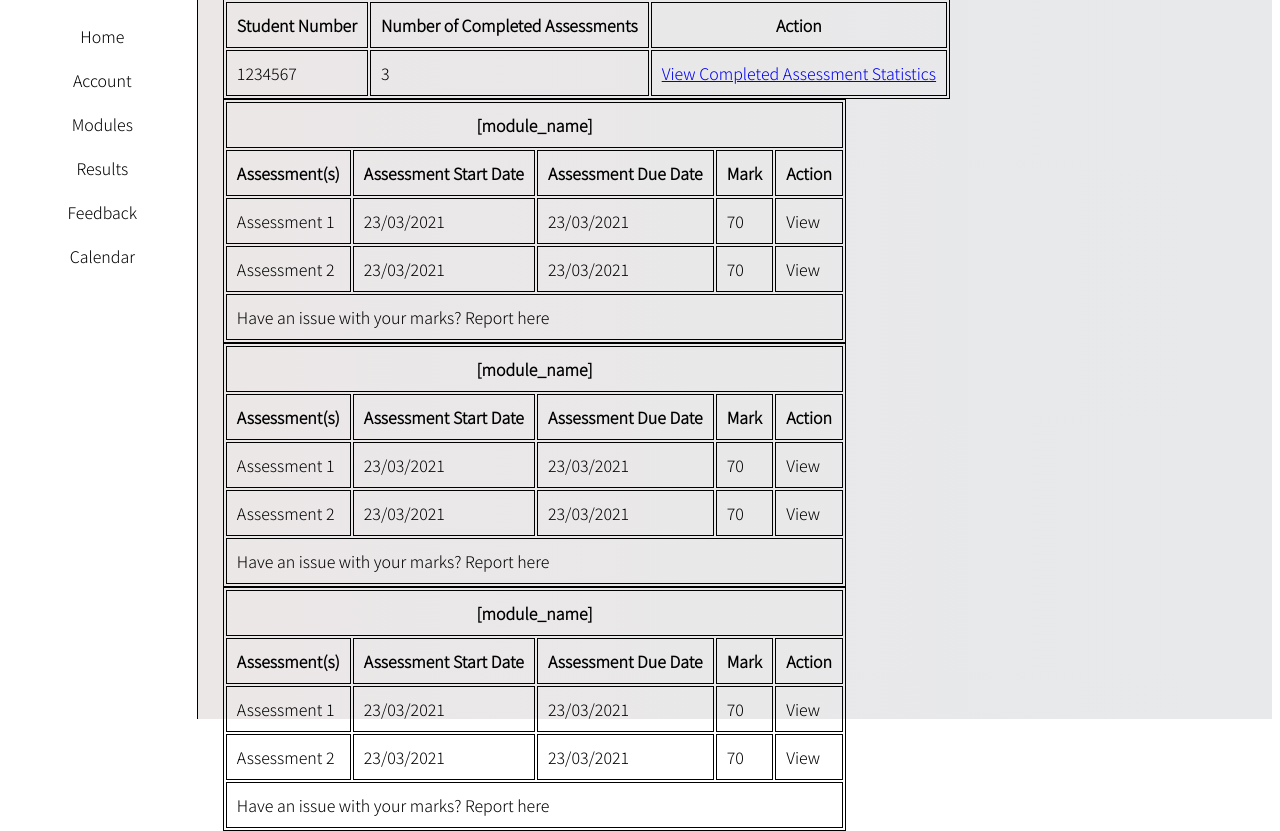
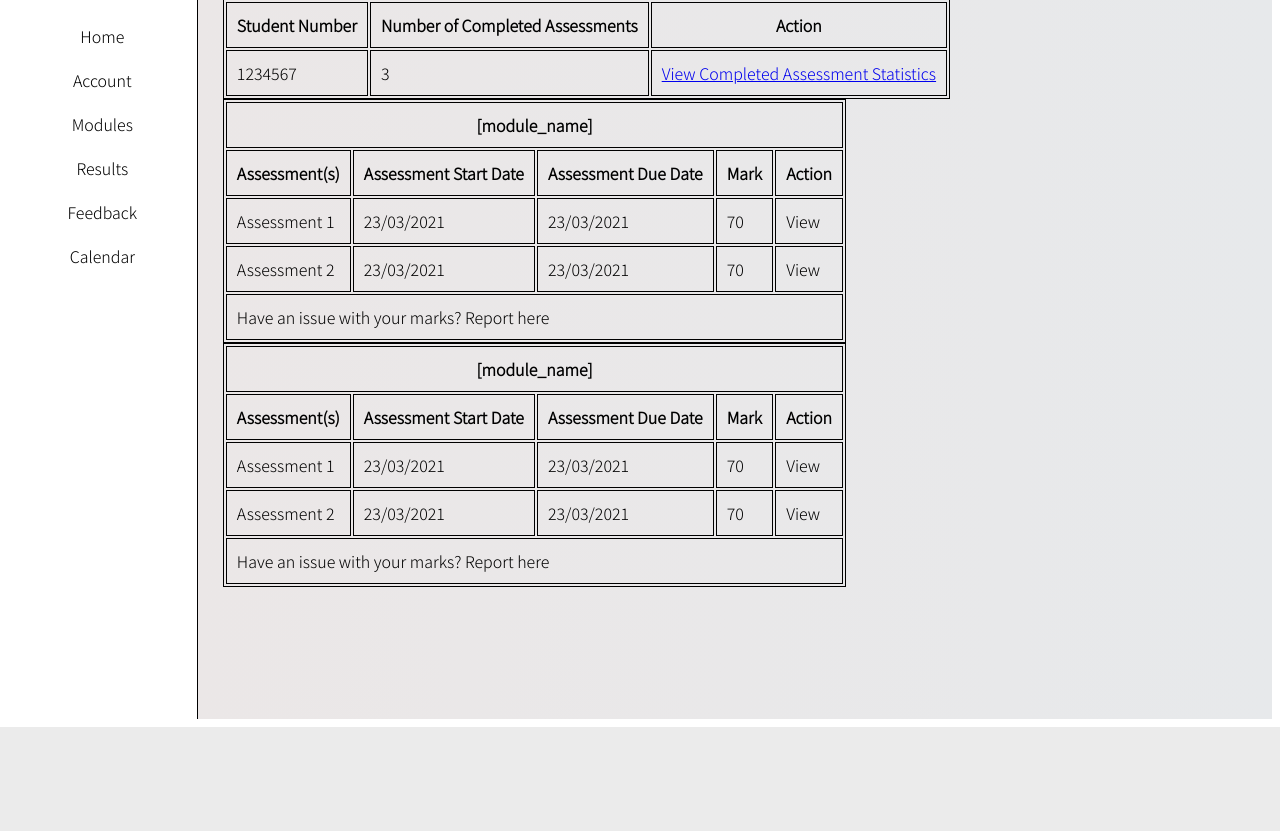
Before and after one commit to emmekay/Automated-Assessment-Tool---Group, a Flask app: template AssessmentApp/templates/my_assessments.html in a window 1280 px wide. Shown: the part 89-920 px from the top of the page. After the commit the page ends 816 px from the top, so only its background shows below. Run offline with Flask 2, Linux system fonts and the light colour scheme; the template is opened without the code that fills it, so the values that code supplies are empty.

Commit message:
Added My Assessments, Completed Assessments & Assessment Stats pages to routes.py and fixed links

```diff
--- a/AssessmentApp/templates/my_assessments.html
+++ b/AssessmentApp/templates/my_assessments.html
@@ -35,7 +35,7 @@
       <tr>
         <td>1234567</td>
         <td>3</td>
-        <td><a href="./completed_assessments.html">View Completed Assessment Statistics</a></td>
+        <td><a href="./completed_assessments">View Completed Assessment Statistics</a></td>
       </tr>
     </tbody>
 
@@ -124,46 +124,6 @@
 
   </table>
 
-  <table>
-
-    <thead>
-      <tr>
-        <th scope="col" colspan="5">[module_name]</th>
-      </tr>
-      <tr>
-        <th scope="col">Assessment(s)</th>
-        <th scope="col">Assessment Start Date</th>
-        <th scope="col">Assessment Due Date</th>
-        <th scope="col">Mark</th>
-        <th scope="col">Action</th>
-      </tr>
-    </thead>
-
-    <tbody>
-      <tr>
-        <td>Assessment 1</td>
-        <td>23/03/2021</td>
-        <td>23/03/2021</td>
-        <td>70</td>
-        <td>View</td>
-      </tr>
-      <tr>
-        <td>Assessment 2</td>
-        <td>23/03/2021</td>
-        <td>23/03/2021</td>
-        <td>70</td>
-        <td>View</td>
-      </tr>
-    </tbody>
-
-    <tfoot>
-      <tr>
-        <td colspan="5">Have an issue with your marks? Report here</td>
-      </tr>
-    </tfoot>
-
-  </table>
-
 </div>
 
 {% endblock %}
```
Also changed, not shown: AssessmentApp/routes.py (+12 -0 lines), AssessmentApp/templates/completed_assessments.html (+6 -6 lines).
